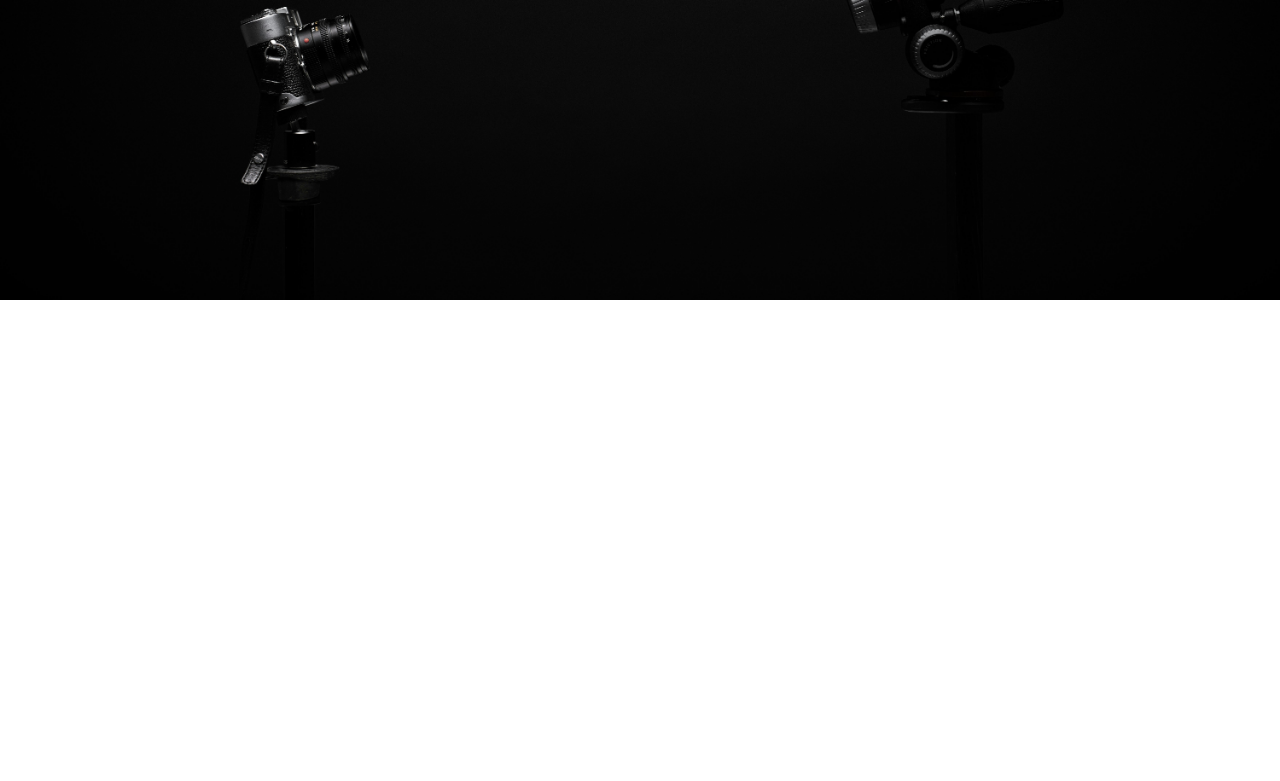
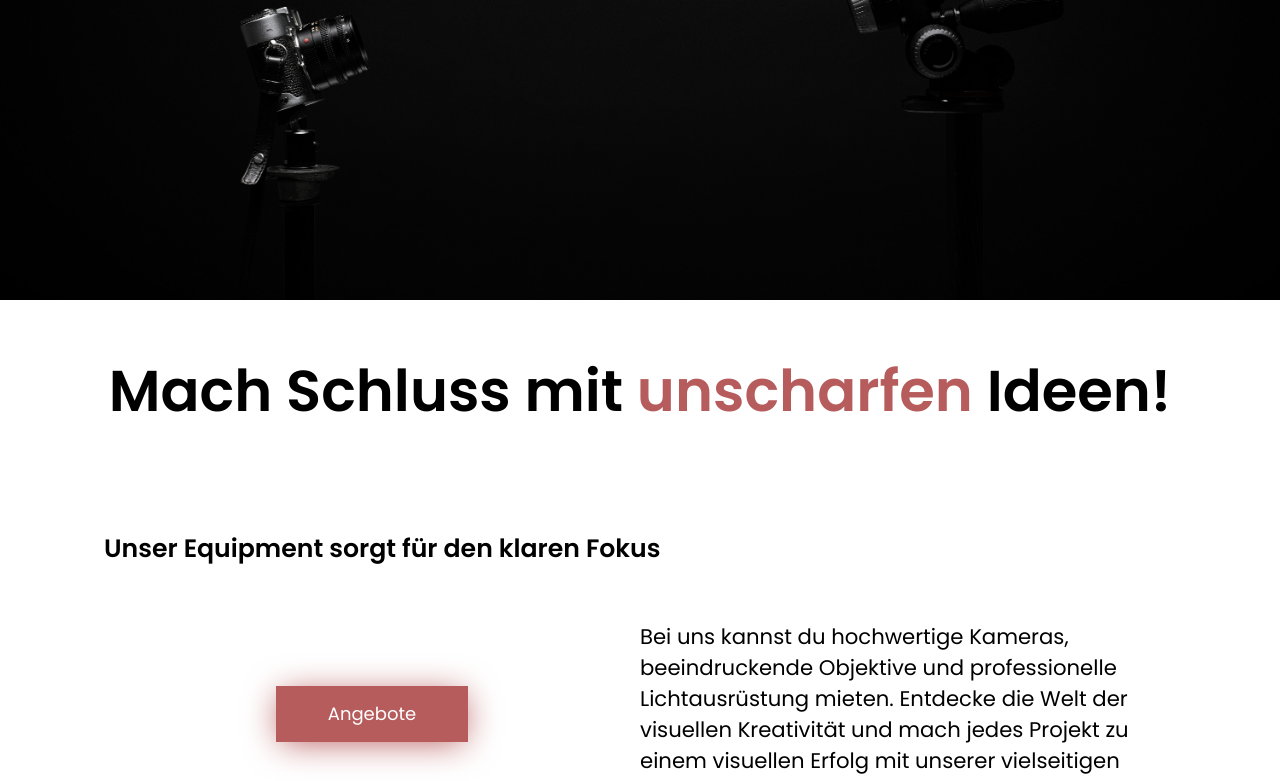
Before and after one commit to jonas8900/CameraShop, a Next.js app: page / in a window 1280 px wide. Shown: the part 300-1081 px from the top of the page. Before the commit the page ends 800 px from the top, so only its background shows below. Built offline with nearby package versions, Linux system fonts and the light colour scheme.

Commit message:
create introtexts, headlines and buttons for the introduction of the homepage

```diff
--- /dev/null
+++ b/components/Landingpage/SectionTransition.js
@@ -0,0 +1,62 @@
+import styled from "styled-components";
+
+export default function SectionTransition() {
+  return (
+    <StyledSection>
+      <StyledArticle>
+        <StyledSmallerHeadline>
+          <StyledSpan>egal</StyledSpan> ob Einsteiger oder Profi
+        </StyledSmallerHeadline>
+        <StyledGreaterHeadline>
+          Alles was du brauchst auf einen <StyledSpan>Klick</StyledSpan>
+        </StyledGreaterHeadline>
+      </StyledArticle>
+    </StyledSection>
+  );
+}
+
+const StyledSection = styled.section`
+  background-color: #cdced0;
+  width: 100%;
+  margin-top: 6rem;
+  @media (min-width: 768px) {
+    margin-top: 12rem;
+  }
+`;
+
+const StyledArticle = styled.article`
+  padding: 2rem;
+  @media (min-width: 480px) {
+    width: 80%;
+    margin: auto;
+  }
+  @media (min-width: 768px) {
+    width: 75%;
+    margin: auto;
+  }
+
+  @media (min-width: 1440px) {
+    width: 65rem;
+    margin: auto;
+  }
+`;
+
+const StyledSmallerHeadline = styled.h1`
+  font-size: var(--font-size-common-text-mobile);
+  margin: 0rem auto 0rem auto;
+  @media (min-width: 1024px) {
+    font-size: var(--font-size-greater-text-desktop);
+  }
+`;
+
+const StyledGreaterHeadline = styled.h2`
+  font-size: 1.5rem;
+  margin: 0rem auto 0rem auto;
+  @media (min-width: 1024px) {
+    font-size: var(--font-size-sectionheadline-desktop);
+  }
+`;
+
+const StyledSpan = styled.span`
+  color: var(--color-primary-red);
+`;
--- /dev/null
+++ b/components/Landingpage/introduction.js
@@ -0,0 +1,226 @@
+import styled from "styled-components";
+
+export default function LandingPageIntroduction() {
+  return (
+    <StyledSection>
+      <StyledHeadline>
+        Mach Schluss mit <StyledSpan>unscharfen</StyledSpan> Ideen!
+      </StyledHeadline>
+      <StyledSubheadline>
+        Unser Equipment sorgt für den klaren Fokus
+      </StyledSubheadline>
+
+      <StyledOfferButton>Angebote</StyledOfferButton>
+      <StyledParagraph>
+        Bei uns kannst du hochwertige Kameras, beeindruckende Objektive und
+        professionelle Lichtausrüstung mieten. Entdecke die Welt der visuellen
+        Kreativität und mach jedes Projekt zu einem visuellen Erfolg mit unserer
+        vielseitigen Ausrüstung
+      </StyledParagraph>
+      <StyledSubThirdHeadline>
+        Du willst dich beraten lassen?
+      </StyledSubThirdHeadline>
+      <StyledContactParagraph>
+        Dann kontaktiere uns direkt.
+      </StyledContactParagraph>
+      <StyledDiv>
+        <StyledIconButton>Tel</StyledIconButton>
+        <StyledIconButton>Mail</StyledIconButton>
+      </StyledDiv>
+      <StyledArticle>
+        <StyledOpeningHeadline>Öffnungszeiten:</StyledOpeningHeadline>
+        <StyledOpeningParagraph>
+          Montag - Freitag <br />
+          08:00 - 19:00 Uhr <br />
+          Samstag
+          <br /> 08:00 - 17:30 Uhr
+        </StyledOpeningParagraph>
+      </StyledArticle>
+    </StyledSection>
+  );
+}
+
+const StyledSection = styled.section`
+  width: 75%;
+  margin: auto;
+  display: flex;
+  flex-direction: column;
+  @media (min-width: 768px) {
+    width: 68%;
+    display: grid;
+    grid-template-columns: 1fr 1fr;
+    grid-template-areas:
+      "headline headline"
+      "subheadline subheadline"
+      "offerbutton paragraph"
+      "subthirdheadline subthirdheadline"
+      "contactparagraph article"
+      "div article";
+  }
+  @media (min-width: 1024px) {
+    width: 60rem;
+  }
+  @media (min-width: 1280px) {
+    width: 67rem;
+  }
+`;
+
+const StyledHeadline = styled.h1`
+  font-size: var(--font-size-headline-mobile);
+  font-weight: var(--font-weight-semibold);
+  text-align: center;
+  grid-area: headline;
+  @media (min-width: 1024px) {
+    font-size: var(--font-size-headline-desktop);
+    margin-bottom: 6rem;
+  }
+`;
+
+const StyledSpan = styled.span`
+  color: var(--color-primary-red);
+  filter: blur(0.7px);
+  @media (min-width: 768px) {
+  }
+`;
+
+const StyledSubheadline = styled.h2`
+  font-size: var(--font-size-small-headline-mobile);
+  font-weight: var(--font-weight-semibold);
+  width: 80%;
+  margin: auto;
+  grid-area: subheadline;
+  @media (min-width: 768px) {
+    font-size: var(--font-size-greater-text-desktop);
+    width: 60%;
+    margin: auto auto auto 0rem;
+  }
+  @media (min-width: 1024px) {
+    font-size: var(--font-size-small-headline-desktop);
+    margin-bottom: 2rem;
+  }
+`;
+
+const StyledSubThirdHeadline = styled.h3`
+  font-size: var(--font-size-small-headline-mobile);
+  font-weight: var(--font-weight-semibold);
+  width: 100%;
+  margin: 4rem auto auto auto;
+  grid-area: subthirdheadline;
+  @media (min-width: 768px) {
+    margin: 8rem auto auto 1rem;
+    font-size: var(--font-size-greater-text-desktop);
+  }
+  @media (min-width: 1024px) {
+    font-size: var(--font-size-small-headline-desktop);
+  }
+`;
+
+const StyledOfferButton = styled.button`
+  width: 8rem;
+  height: 2.5rem;
+  background: #b75c5c;
+  box-shadow: 0px 4px 34.4px -4px var(--color-primary-red);
+  border: none;
+  color: white;
+  font-size: var(--font-size-smaller-text-mobile);
+  font-weight: var(--font-weight-regular);
+  margin: 2rem auto;
+  padding: auto;
+  grid-area: offerbutton;
+
+  @media (min-width: 768px) {
+    margin: auto;
+    font-size: var(--font-size-smaller-text-desktop);
+    width: 12rem;
+    height: 3.5rem;
+  }
+`;
+
+const StyledDiv = styled.div`
+  display: flex;
+  justify-content: center;
+  align-items: center;
+  gap: 4rem;
+  margin: 2rem auto;
+  grid-area: div;
+  @media (min-width: 768px) {
+  }
+`;
+
+const StyledIconButton = styled.button`
+  width: 3rem;
+  height: 3rem;
+  background: #b75c5c;
+  box-shadow: 0px 4px 34.4px -4px var(--color-primary-red);
+  border: none;
+  color: white;
+  font-size: var(--font-size-smaller-text-mobile);
+  font-weight: var(--font-weight-regular);
+  @media (min-width: 768px) {
+    font-size: var(--font-size-smaller-text-desktop);
+    width: 4rem;
+    height: 4rem;
+  }
+`;
+
+const StyledParagraph = styled.p`
+  font-size: var(--font-size-common-text-mobile);
+  font-weight: var(--font-weight-regular);
+  grid-area: paragraph;
+  @media (min-width: 768px) {
+    font-size: var(--font-size-small-text-desktop);
+  }
+  @media (min-width: 1024px) {
+    font-size: var(--font-size-greater-text-desktop);
+  }
+`;
+
+const StyledContactParagraph = styled.p`
+  font-size: var(--font-size-common-text-mobile);
+  font-weight: var(--font-weight-regular);
+  grid-area: contactparagraph;
+  @media (min-width: 768px) {
+    margin: auto auto auto 1rem;
+    font-size: var(--font-size-small-text-desktop);
+  }
+  @media (min-width: 1024px) {
+    font-size: var(--font-size-greater-text-desktop);
+  }
+`;
+
+const StyledOpeningParagraph = styled.p`
+  font-size: var(--font-size-common-text-mobile);
+  font-weight: var(--font-weight-regular);
+  @media (min-width: 1024px) {
+    font-size: var(--font-size-greater-text-desktop);
+  }
+`;
+
+const StyledOpeningHeadline = styled.h5`
+  color: var(--Extra-Colors, #b75c5c);
+  text-shadow: 0px 4px 14.5px rgba(0, 0, 0, 0.25);
+  font-size: var(--font-size-greater-text-mobile);
+  margin: 0;
+  @media (min-width: 1024px) {
+    font-size: var(--font-size-small-headline-desktop);
+  }
+`;
+
+const StyledArticle = styled.article`
+  display: flex;
+  flex-direction: column;
+  gap: 0;
+  border-radius: 1.125rem;
+  background: #d9d9d9;
+  width: 80%;
+  box-shadow: 0px 4px 20px 2px rgba(0, 0, 0, 0.25);
+  margin: 2rem auto 2rem auto;
+  padding-left: 1.5rem;
+  padding-top: 1rem;
+  width: 14rem;
+  grid-area: article;
+  @media (min-width: 1024px) {
+    width: 20rem;
+    margin: 0 auto 2rem auto;
+  }
+`;
--- a/components/Navigation/Hamburger.js
+++ b/components/Navigation/Hamburger.js
@@ -47,7 +47,7 @@ const StyledList = styled.ul`
   gap: 0.3rem;
   cursor: pointer;
   padding: 2rem;
-  z-index: 1;
+  z-index: 2;
   right: 1rem;
   top: 1rem;
   margin: auto;
--- a/components/Navigation/NavBar.js
+++ b/components/Navigation/NavBar.js
@@ -118,9 +118,10 @@ const StyledSection = styled.section`
   margin: 0;
   width: 100%;
   height: 100%;
+  z-index: 1;
   background: linear-gradient(
     165deg,
-    #525253 0%,
+    #525253 100%,
     rgba(189, 189, 189, 0.95) 90.45%
   );
   animation: ${({ $menuclicked }) => ($menuclicked ? FadeIn : FadeOut)} 0.5s
--- a/package.json
+++ b/package.json
@@ -10,6 +10,7 @@
   },
   "dependencies": {
     "next": "14.1.0",
+    "next-fonts": "^1.5.1",
     "react": "^18",
     "react-dom": "^18",
     "styled-components": "^6.1.8"
--- a/pages/_app.js
+++ b/pages/_app.js
@@ -1,13 +1,17 @@
-import { useEffect } from "react";
+
 import GlobalStyle from "../styles";
+import { Poppins } from "next/font/google";
+const poppins = Poppins({
+  weight: ["300", "400", "500", "600", "700"],
+  subsets: ["latin"],
+  buttons: true,
+});
 
 export default function App({ Component, pageProps }) {
-
-
   return (
-    <>
+    <main className={poppins.className}>
       <GlobalStyle />
       <Component {...pageProps} />
-    </>
+    </main>
   );
 }
--- a/pages/index.js
+++ b/pages/index.js
@@ -1,20 +1,23 @@
+import SectionTransition from "@/components/Landingpage/SectionTransition";
+import LandingPageIntroduction from "@/components/Landingpage/introduction";
 import NavigationBar from "@/components/Navigation/NavBar";
 import styled from "styled-components";
 
 export default function Home() {
   return (
-    <StyledMain>
+    <>
       <StyledHeaderSection>
         <NavigationBar />
       </StyledHeaderSection>
-    </StyledMain>
+      <StyledMain>
+        <LandingPageIntroduction />
+        <SectionTransition />
+      </StyledMain>
+    </>
   );
 }
 
-const StyledMain = styled.main`
-  margin: 0;
-  padding: 0;
-`;
+const StyledMain = styled.main``;
 
 const StyledHeaderSection = styled.header`
   background: url("/Backgroundpictures/Landingpage.jpg") lightgray 50% / cover
--- a/styles.js
+++ b/styles.js
@@ -10,8 +10,6 @@ export default createGlobalStyle`
   html {
     margin: 0;
     padding: 0;
-
-
   }
 
     body {
@@ -19,8 +17,6 @@ export default createGlobalStyle`
     padding: 0;
     height: 100%;
     width: 100%;
-    font-family: "Poppins", sans-serif;
-
     }
 
     :root {
@@ -38,20 +34,26 @@ export default createGlobalStyle`
       --font-size-greater-text-mobile: 1.063rem;
       --font-size-small-headline-mobile: 1.125rem;
       --font-size-subheadline-mobile: 1.25rem;
-      --font-size-sectionheadline-mobile: 2rem;
-      --font-size-headline-mobile: 3.875rem;
+      --font-size-sectionheadline-mobile: 1.75rem;
+      --font-size-headline-mobile: 2rem;
       --font-size-smallest-text-desktop: 1rem;
       --font-size-smaller-text-desktop: 1.125rem;
-      --font-size-common-text-desktop: 1.375rem;
-      --font-size-greater-text-desktop: 1.625rem;
-      --font-size-small-headline-desktop: 1.875rem;
-      --font-size-subheadline-desktop: 2.2rem;
-      --font-size-sectionheadline-desktop: 3.5rem;
-      --font-size-headline-desktop: 3.875rem;
+      --font-size-common-text-desktop: 1.275rem;
+      --font-size-greater-text-desktop: 1.325rem;
+      --font-size-small-headline-desktop: 1.575rem;
+      --font-size-subheadline-desktop: 1.9rem;
+      --font-size-sectionheadline-desktop: 3.2rem;
+      --font-size-headline-desktop: 3.6rem;
       --font-weight-light: 300;
       --font-weight-regular: 400;
       --font-weight-medium: 500;
       --font-weight-semibold: 600;
       --font-weight-bold: 700;
     }
+
+    button,
+    input {
+    font-family: inherit;
+}
+
 `;
```
Also changed, not shown: 1 other file (tests, documents, lock files or other folders).
